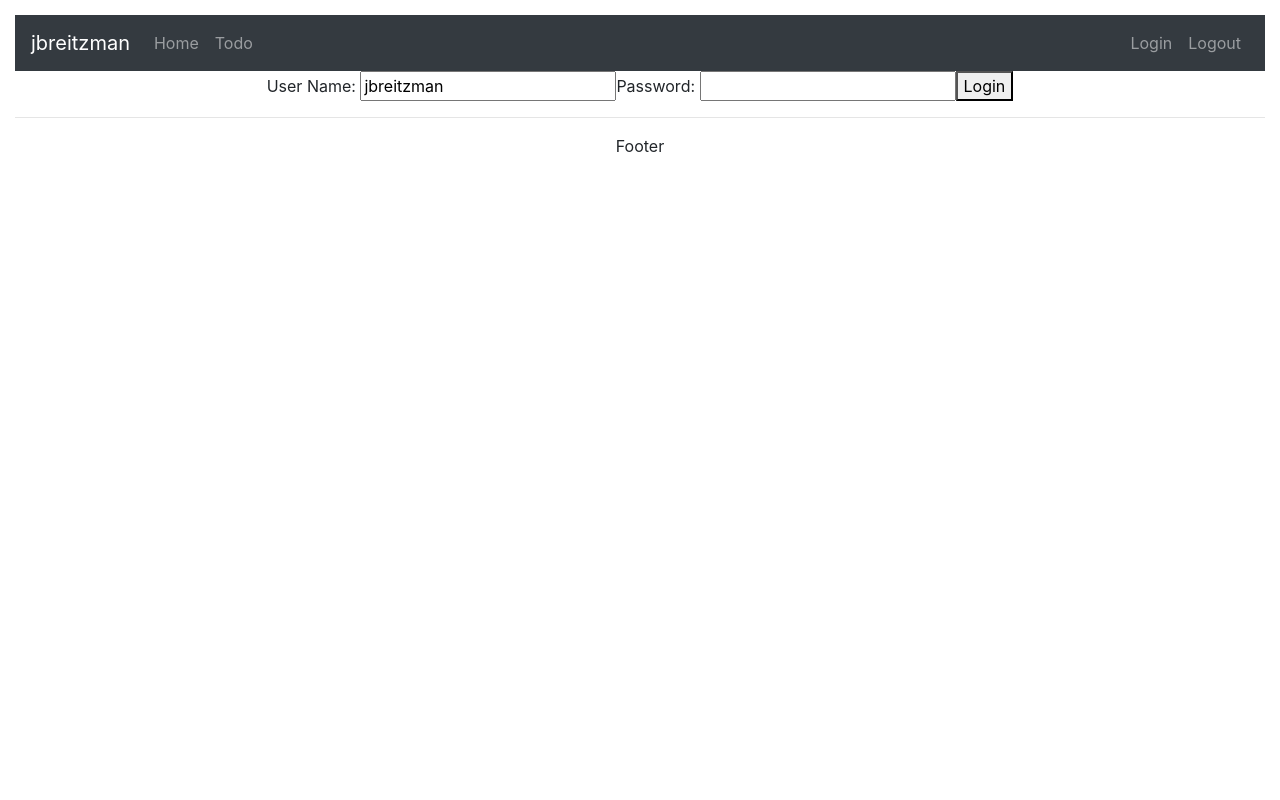
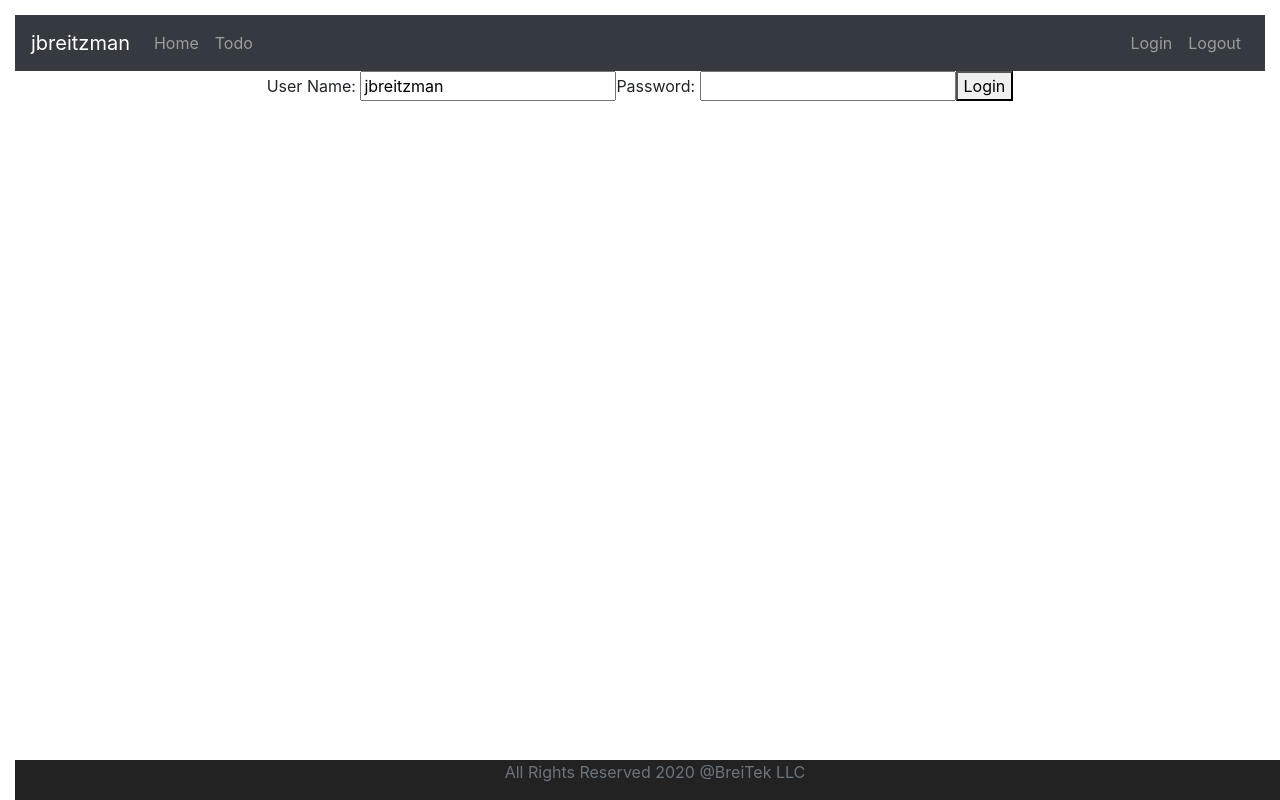
Before and after one commit to jbreitzman/todo-app_FrontEnd, a React (Create React App) app: page / in a window 1280 px wide. Built offline with nearby package versions, Linux system fonts and the light colour scheme.

Commit message:
Modified FooterComponent to use HTML footer, added css styling to the Footer and locked it into bottom of page.

```diff
--- a/src/components/todo/TodoApp.css
+++ b/src/components/todo/TodoApp.css
@@ -1,3 +1,11 @@
 body {
     padding: 15px 15px;
 }
+
+.footer {
+    position: absolute;
+    bottom: 0;
+    width: 100%;
+    height: 40px;
+    background-color: #222222;
+}
--- a/src/components/todo/TodoApp.jsx
+++ b/src/components/todo/TodoApp.jsx
@@ -14,6 +14,7 @@
                         <Route path="/login" component={LoginComponent} />
                         <Route path="/welcome/:username" component={WelcomeComponent} />
                         <Route path="/todos" component={ListTodosComponent} />
+                        <Route path="/logout" component={LogoutComponent} />
                         <Route component={ErrorComponent} />
                     </Switch>
                     <FooterComponent />
@@ -73,6 +74,17 @@
     }
 }
 
+class LogoutComponent extends Component {
+    render() {
+        return (
+            <div>
+                <h1>You are logged out.</h1>
+                <div className="container">Thank you for using our Application.</div>
+            </div>
+        );
+    }
+}
+
 function ErrorComponent() {
     return <div>404 Page not found :(</div>;
 }
@@ -120,10 +132,9 @@
 class FooterComponent extends Component {
     render() {
         return (
-            <div>
-                <hr />
-                Footer
-            </div>
+            <footer className="footer">
+                <span className="text-muted">All Rights Reserved 2020 @BreiTek LLC</span>
+            </footer>
         );
     }
 }
```
